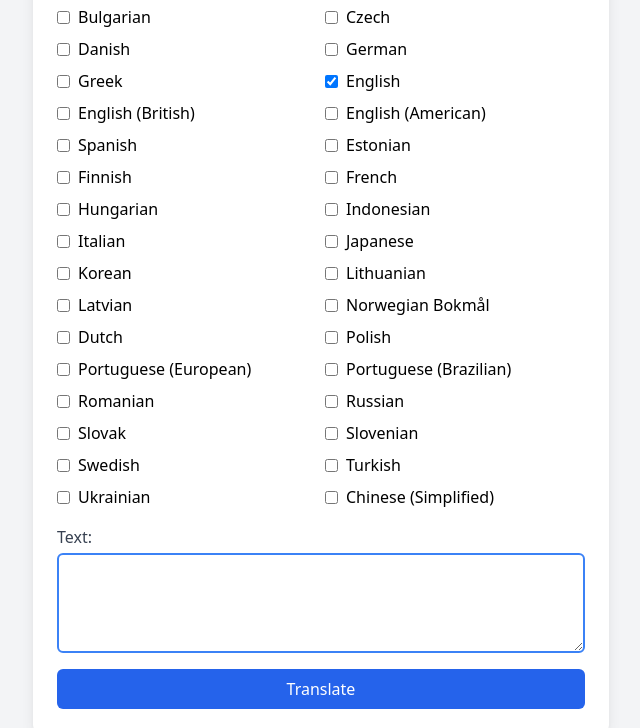
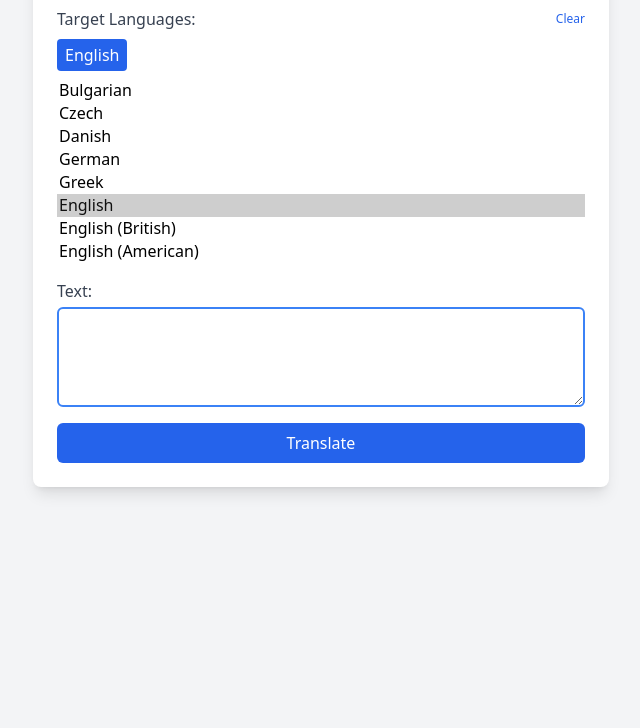
Before and after one commit to dbeley/multi-translate, a website: page index.html in a window 1280 px wide. Shown: the part 223-951 px from the top of the page, without its empty margins (319-959 px from the left). After the commit the page ends 800 px from the top, so only its background shows below. Drawn offline with nearby package versions, Linux system fonts and the light colour scheme.

Commit message:
Add clear selection button for target languages

```diff
--- a/app.js
+++ b/app.js
@@ -85,6 +85,10 @@ import('./config.js')
             this.loading = false;
           }
         },
+
+        clearTargets() {
+          this.targetLangs = [];
+        },
       },
     }).mount('#app');
   });
--- a/index.html
+++ b/index.html
@@ -17,18 +17,20 @@
       </select>
     </div>
     <div class="mb-4">
-      <label class="block text-gray-700">Target Languages:</label>
+      <div class="flex items-center justify-between">
+        <label class="block text-gray-700">Target Languages:</label>
+        <button @click="clearTargets" class="text-xs text-blue-600 hover:underline" :disabled="loading || !targetLangs.length">Clear</button>
+      </div>
       <div class="flex flex-wrap gap-2 my-2" v-if="targetLangs.length">
         <span v-for="code in targetLangs" :key="code" class="px-2 py-1 bg-blue-600 text-white rounded">
           {{ languages[code] }}
         </span>
       </div>
-      <div class="grid grid-cols-2 gap-2">
-        <label v-for="(name, code) in languages" :key="code" class="flex items-center">
-          <input type="checkbox" :value="code" v-model="targetLangs" class="mr-2" :disabled="loading"/>
-          <span>{{ name }}</span>
-        </label>
-      </div>
+      <select v-model="targetLangs" multiple size="8" class="mt-1 block w-full border-gray-300 rounded-md" :disabled="loading">
+        <option v-for="(name, code) in languages" :key="code" :value="code">
+          {{ name }}
+        </option>
+      </select>
     </div>
     <div class="mb-4">
       <label class="block text-gray-700">Text:</label>
```
